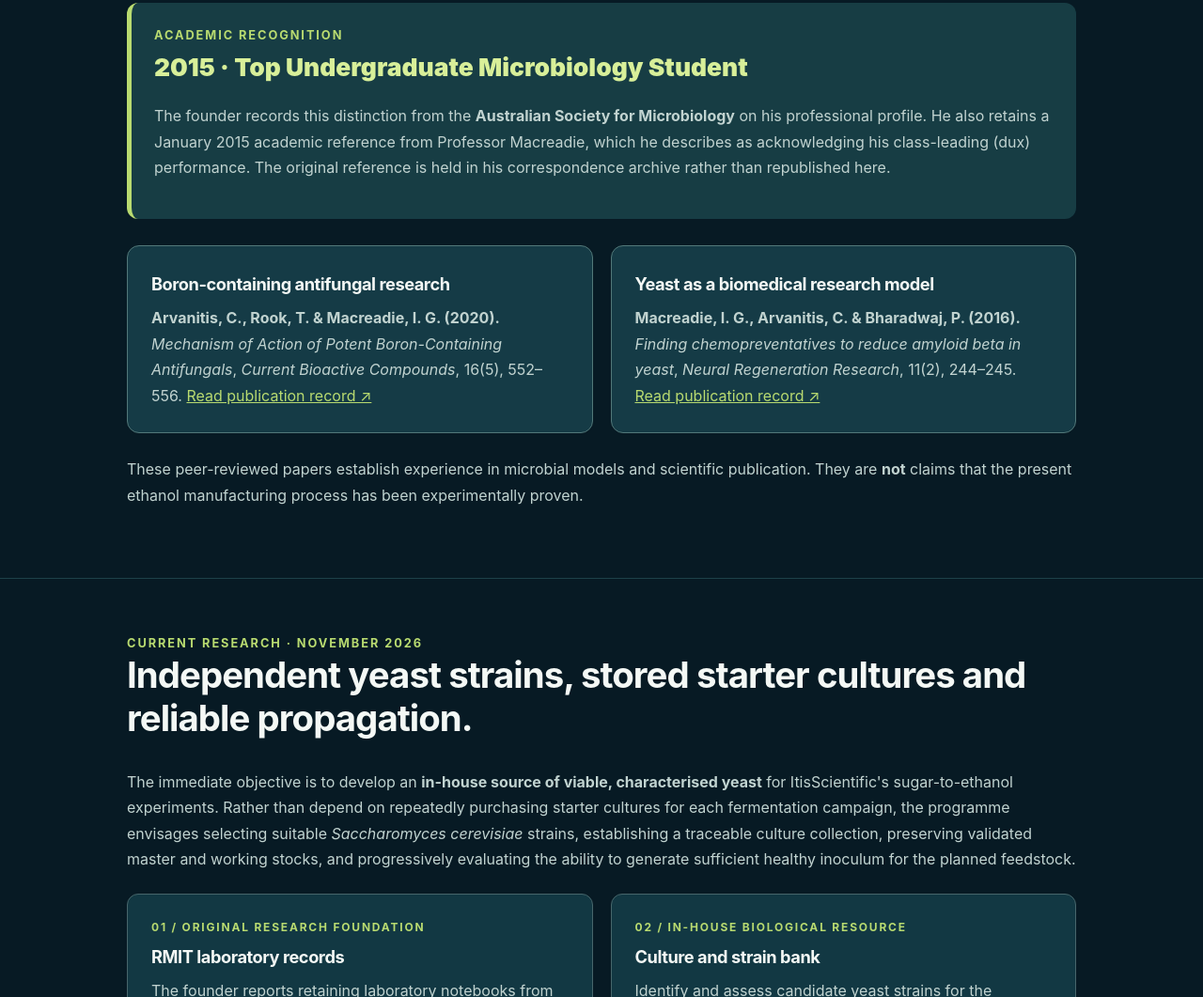
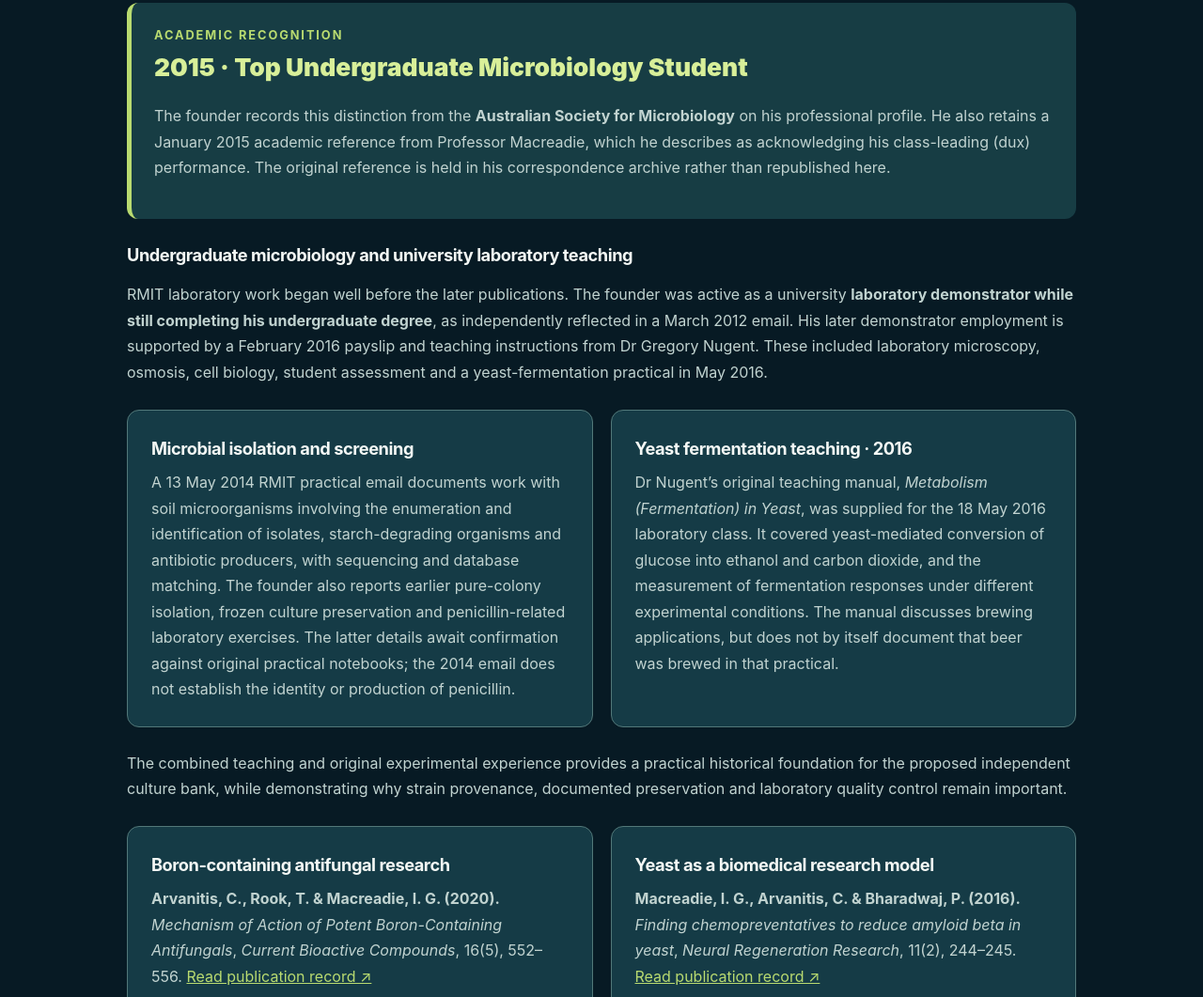
Before and after one commit to costapaquette/costapaquette.github.io, a plain HTML site: page microbiology-yeast.html in a window 1280 px wide. Shown: the part 1125-2186 px from the top of the page at 94% size. Drawn offline with Linux system fonts and the light colour scheme.

Commit message:
Document undergraduate RMIT demonstrator, microbial isolation and yeast fermentation practicals

```diff
--- a/microbiology-yeast.html
+++ b/microbiology-yeast.html
@@ -53,6 +53,9 @@ section.content{padding:58px 0;border-top:1px solid #1d4149}.grid{display:grid;g
 <p>Costa studied microbiology at RMIT and worked with Professor Ian Macreadie on honours-level research using the yeast <em>Saccharomyces cerevisiae</em> as an experimental organism. The work involved biochemical hypotheses, microbial growth responses and laboratory investigations of boron-containing antifungal compounds. Costa developed the proposed mechanism and worked collaboratively with Professor Macreadie, who provided scientific supervision, laboratory access and experimental support.</p>
 <p>The correspondence from September 2018 documents their collaborative experimental work, subsequent discussion of the results and encouragement to develop a publication. A publisher acceptance letter dated <strong>5 March 2019</strong> confirms that their subsequent paper was accepted after peer review. The final article appeared in the journal's <strong>2020</strong> volume.</p>
 <div class="milestone"><div class="eyebrow">Academic recognition</div><div class="big">2015 · Top Undergraduate Microbiology Student</div><p>The founder records this distinction from the <strong>Australian Society for Microbiology</strong> on his professional profile. He also retains a January 2015 academic reference from Professor Macreadie, which he describes as acknowledging his class-leading (dux) performance. The original reference is held in his correspondence archive rather than republished here.</p></div>
+<h3>Undergraduate microbiology and university laboratory teaching</h3><p>RMIT laboratory work began well before the later publications. The founder was active as a university <strong>laboratory demonstrator while still completing his undergraduate degree</strong>, as independently reflected in a March 2012 email. His later demonstrator employment is supported by a February 2016 payslip and teaching instructions from Dr Gregory Nugent. These included laboratory microscopy, osmosis, cell biology, student assessment and a yeast-fermentation practical in May 2016.</p>
+<div class="micro-grid"><article class="micro-card"><h3>Microbial isolation and screening</h3><p>A 13 May 2014 RMIT practical email documents work with soil microorganisms involving the enumeration and identification of isolates, starch-degrading organisms and antibiotic producers, with sequencing and database matching. The founder also reports earlier pure-colony isolation, frozen culture preservation and penicillin-related laboratory exercises. The latter details await confirmation against original practical notebooks; the 2014 email does not establish the identity or production of penicillin.</p></article><article class="micro-card"><h3>Yeast fermentation teaching · 2016</h3><p>Dr Nugent’s original teaching manual, <em>Metabolism (Fermentation) in Yeast</em>, was supplied for the 18 May 2016 laboratory class. It covered yeast-mediated conversion of glucose into ethanol and carbon dioxide, and the measurement of fermentation responses under different experimental conditions. The manual discusses brewing applications, but does not by itself document that beer was brewed in that practical.</p></article></div>
+<p>The combined teaching and original experimental experience provides a practical historical foundation for the proposed independent culture bank, while demonstrating why strain provenance, documented preservation and laboratory quality control remain important.</p>
 <div class="micro-grid">
 <article class="micro-card"><h3>Boron-containing antifungal research</h3><p><strong>Arvanitis, C., Rook, T. &amp; Macreadie, I. G. (2020).</strong> <em>Mechanism of Action of Potent Boron-Containing Antifungals</em>, <em>Current Bioactive Compounds</em>, 16(5), 552–556. <a href="https://doi.org/10.2174/1573407215666190308152952" target="_blank" rel="noopener noreferrer">Read publication record ↗</a></p></article>
 <article class="micro-card"><h3>Yeast as a biomedical research model</h3><p><strong>Macreadie, I. G., Arvanitis, C. &amp; Bharadwaj, P. (2016).</strong> <em>Finding chemopreventatives to reduce amyloid beta in yeast</em>, <em>Neural Regeneration Research</em>, 11(2), 244–245. <a href="https://doi.org/10.4103/1673-5374.177729" target="_blank" rel="noopener noreferrer">Read publication record ↗</a></p></article>
```
